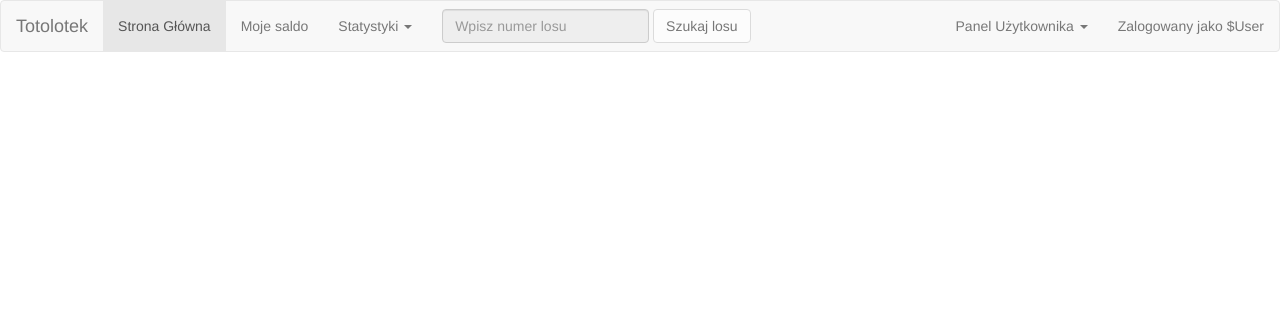
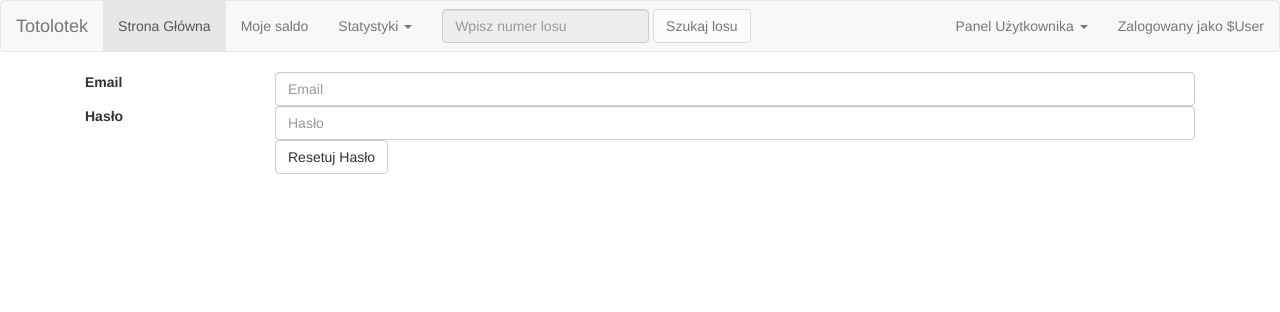
Before and after one commit to marcin3412/lotek, a PHP site: page /request-password.php in a window 1280 px wide. Shown: the top 312 px of the page. Run offline with PHP 8.4, Linux system fonts and the light colour scheme; some libraries are stand-ins or nearby versions.

Commit message:
request password - dodano formularz

```diff
--- a/klient/request-password.php
+++ b/klient/request-password.php
@@ -70,5 +70,28 @@
 			KONIEC SEKCJI TOPMENU
 		------------>
 
+
+<form id="rev-pass" class="container">
+  <div class="form-group">
+    <label class="col-sm-2 control-label ">Email</label>
+    <div class="col-sm-10">
+      <input type="email" class="form-control" name="email" placeholder="Email">
+    </div>
+  </div>
+  <div class="form-group">
+    <label  class="col-sm-2 control-label">Hasło</label>
+    <div class="col-sm-10">
+      <input type="password" class="form-control" name="haslo" placeholder="Hasło">
+    </div>
+  </div>
+  <div class="form-group">
+    <div class="col-sm-offset-2 col-sm-10">
+      <button type="submit" class="btn btn-default" name="resetuj">Resetuj Hasło</button>
+    </div>
+  </div>
+</form>
+</div>
+
+
     </body>
 </html>
```
